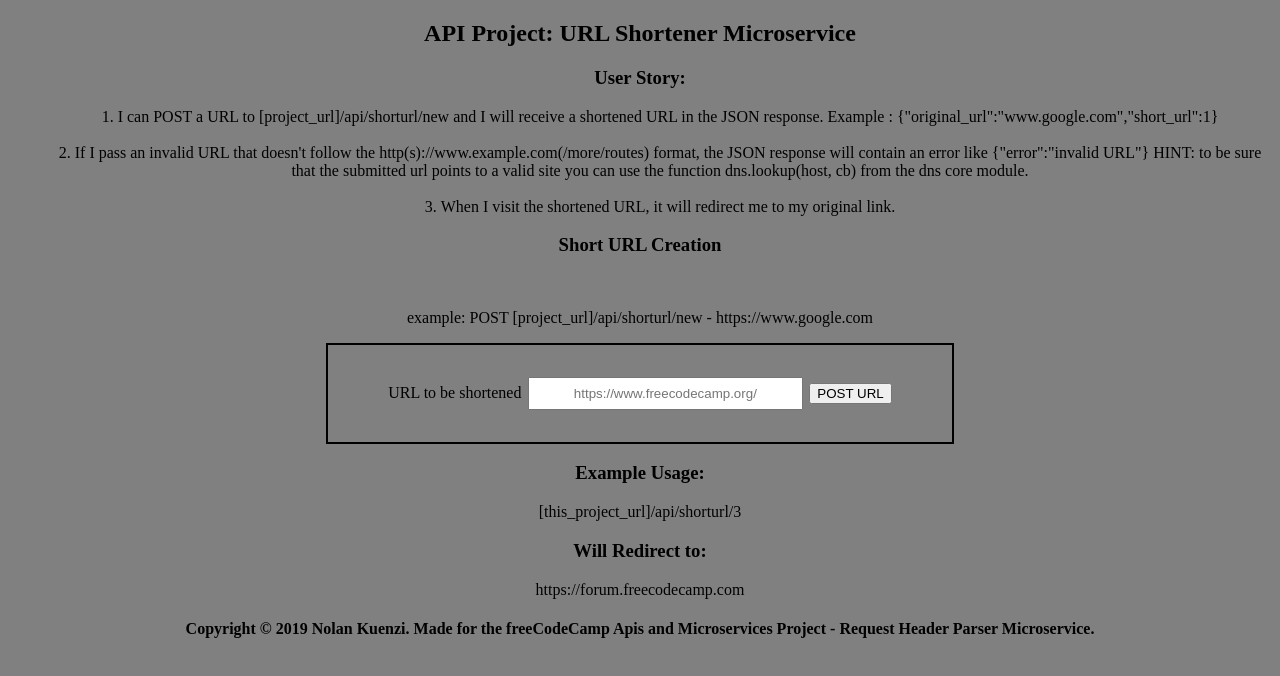
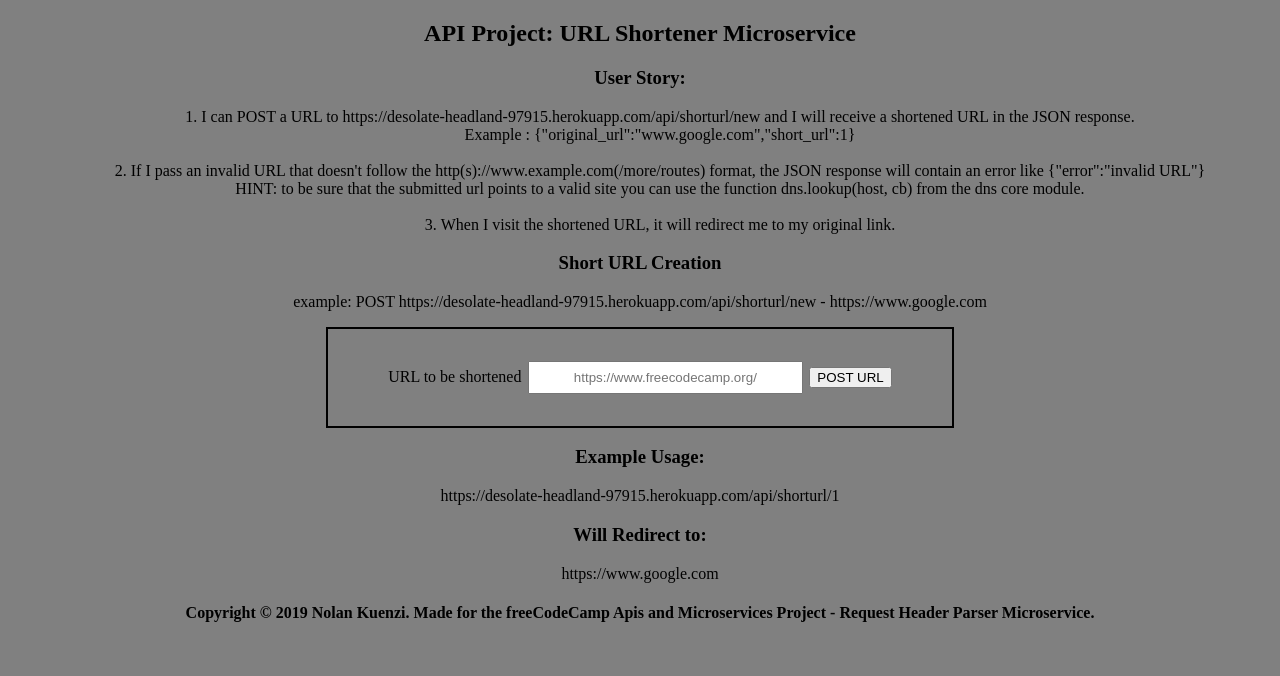
Before and after one commit to NolanKuenzi/urlShortener, a website: page views/index.html in a window 1280 px wide. Drawn offline with Linux system fonts and the light colour scheme; files that its build step writes are made by us from their sources.

Commit message:
layout update

```diff
--- a/package.json
+++ b/package.json
@@ -11,7 +11,6 @@
     "devstart": "nodemon --exec babel-node server.js",
     "heroku-postbuild": "npm install",
     "start": "babel-node server.js"
-
   },
   "keywords": [],
   "author": "",
--- a/views/index.html
+++ b/views/index.html
@@ -10,23 +10,23 @@
         <h2>API Project: URL Shortener Microservice</h2>
         <h3>User Story:</h3>
         <ol>
-          <li>I can POST a URL to [project_url]/api/shorturl/new and I will receive a shortened URL in the JSON response.
+          <li>I can POST a URL to https://desolate-headland-97915.herokuapp.com/api/shorturl/new and I will receive a shortened URL in the JSON response.<br>
             Example : {"original_url":"www.google.com","short_url":1}</li><br>
-            <li>If I pass an invalid URL that doesn't follow the http(s)://www.example.com(/more/routes) format, the JSON response will contain an error like {"error":"invalid URL"}
+            <li>If I pass an invalid URL that doesn't follow the http(s)://www.example.com(/more/routes) format, the JSON response will contain an error like {"error":"invalid URL"}<br>
             HINT: to be sure that the submitted url points to a valid site you can use the function dns.lookup(host, cb) from the dns core module.</li><br>
             <li>When I visit the shortened URL, it will redirect me to my original link.</li>
         </ol>
-        <h3>Short URL Creation</h3><br>
-        <p>example: POST [project_url]/api/shorturl/new - https://www.google.com</p>
+        <h3>Short URL Creation</h3>
+        <p>example: POST https://desolate-headland-97915.herokuapp.com/api/shorturl/new - https://www.google.com</p>
         <div id="urlDivBox">
             <form action="/api/shorturl/new" method="POST" target="_blank">
               <span>URL to be shortened</span><input type="text" placeholder="https://www.freecodecamp.org/" name="inputUrl"></input><button type="submit">POST URL</button>
             </form>
         </div>
         <h3>Example Usage:</h3>
-        <a>[this_project_url]/api/shorturl/3</a>
+        <a>https://desolate-headland-97915.herokuapp.com/api/shorturl/1</a>
         <h3>Will Redirect to:</h3>
-        <span>https://forum.freecodecamp.com</span><br>
+        <span>https://www.google.com</span><br>
       </div>
       <div id="footer">
         <h4>Copyright © 2019 Nolan Kuenzi. Made for the freeCodeCamp Apis and Microservices Project - Request Header Parser Microservice.</h4>
```
